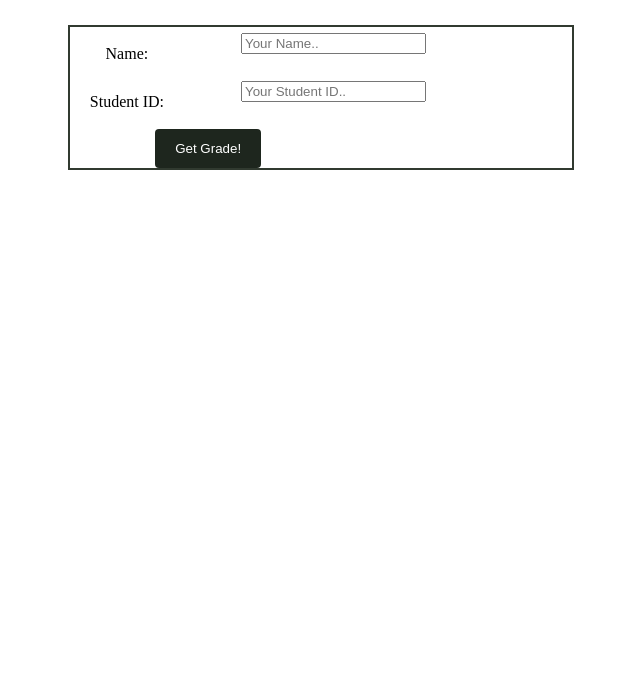
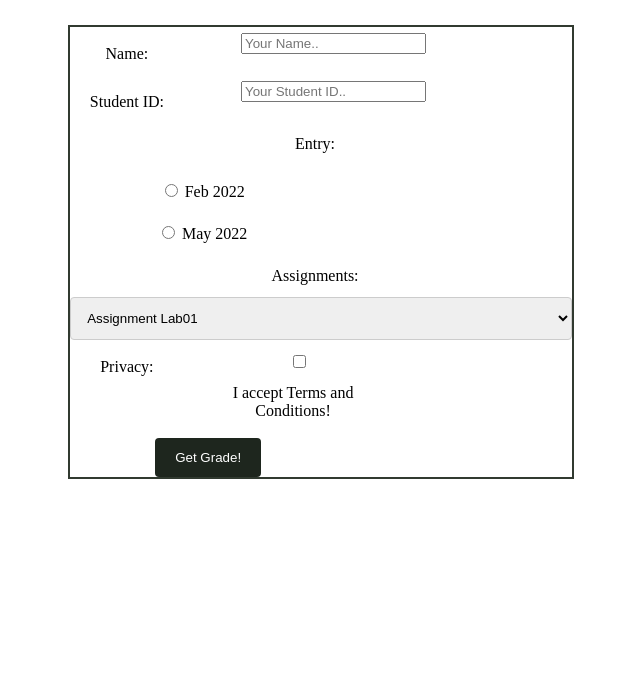
Before and after one commit to abdupattaev/Grades, a plain HTML site: page index.html in a window 1280 px wide. Shown: the part 101-800 px from the top of the page, without its empty margins (319-959 px from the left). Drawn offline with Linux system fonts and the light colour scheme.

Commit message:
Done Finally

```diff
--- a/index.html
+++ b/index.html
@@ -9,7 +9,7 @@
 
 <body>
     <section>
-        <h1 id="header" style="text-align: center; font: normal small-caps bold 40px/8px Courier;">Retrieve your grade</h1>
+        <h1 id="header" style="text-align: center; font: normal small-caps bold 40px/8px oblique;">Retrieve your grade</h1>
     </section>
 
     <form method="GET" action="http://mumstudents.org/params.php" autocomplete=“on”>
@@ -30,6 +30,42 @@
                     <input type="text" id="sudentId" name="sudentId" placeholder="Your Student ID.." />
                 </div>
             </div>
+
+            <div class="row">
+                <div class="col-name">
+                    <label for="entry">Entry:</label>
+                </div>
+                <div class="col-input">
+                    <div class="col-name">
+                        <input type="radio" name="entry" id="Feb-2021">
+                        <label for="Feb-2021">Feb 2022</label>
+                    </div>
+                    <div class="col-name">
+                        <input type="radio" name="entry" value="May 2021">
+                        <label for="May-2021">May 2022</label>
+                    </div>
+                </div>
+            </div>
+            <div class="row">
+                <div class="col-input2">
+                    <label for="assignment">Assignments:</label>
+                    <select name = "assignment">
+                        <option value="Assignment-1">Assignment Lab01</option>
+                        <option value="Assignment-2">Assignment Lab02</option>
+                    </select>
+                </div>
+            </div>
+            <div class="row">
+                <div class="col-text">
+                    <label for="privacy">Privacy:</label>
+                </div>
+                <div class="col-input">
+                    <div class="col-checkbox">
+                        <input type="checkbox" id="privacy" name="privacy" value="privacy">
+                        <label for="privacy">I accept Terms and Conditions!</label>
+                    </div>
+                </div>
+            </div>
             <div class="row">
                 <div class="col-input">
                     <input type="submit" value="Get Grade!" />
--- a/styleme.css
+++ b/styleme.css
@@ -9,6 +9,7 @@ label {
     padding: 12px 12px 12px 0;
     display: inline-block;
 }
+
 
 input[type=submit] {
     background-color: rgb(30, 38, 30);
@@ -30,7 +31,11 @@ textarea {
     border-radius: 4px;
     resize: vertical;
 }
-
+.col-checkbox{
+    float: left;
+    width: 75%;
+    margin-top: 6px;
+}
 .mr-lr-30p {
     margin-left: 30%;
     margin-right: 30%;
@@ -61,6 +66,11 @@ textarea {
     width: 55%;
     margin-top: 6px;
 }
+.col-input2{
+    /* float: center;
+    width: 55%;
+    margin-top: 6px; */
+}
 .row:after {
     content: "";
     display: table;
```
